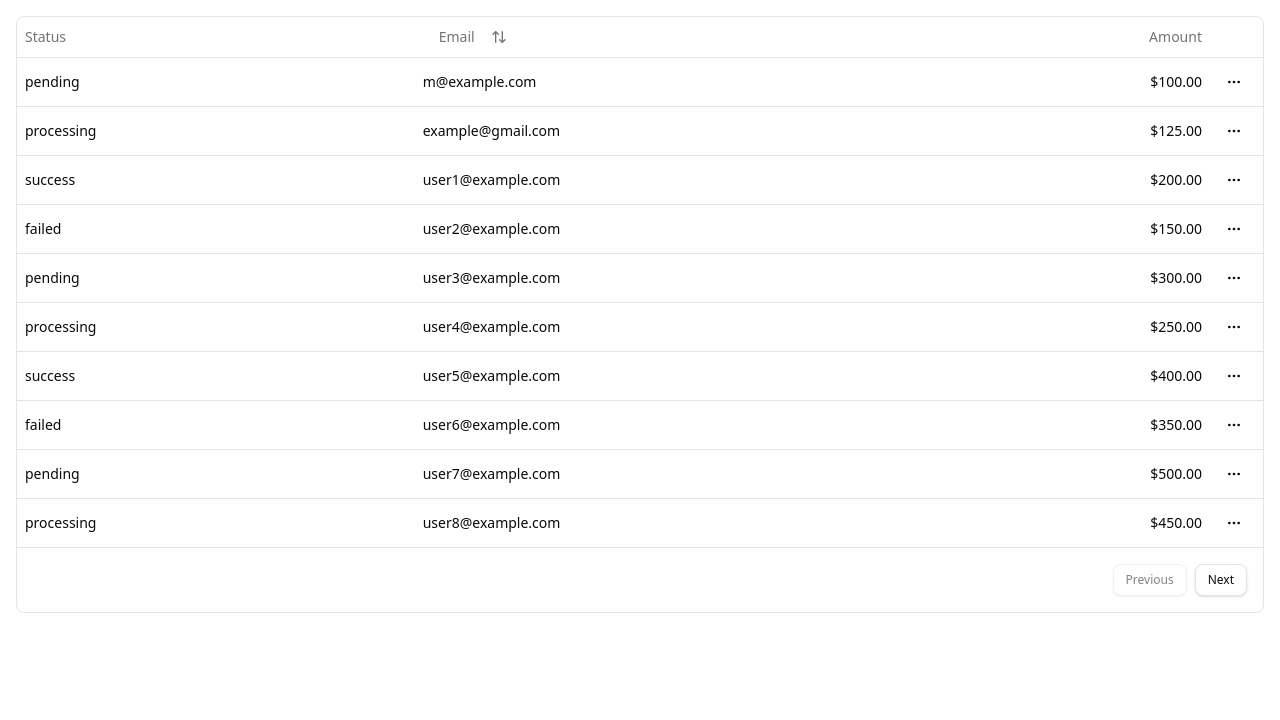
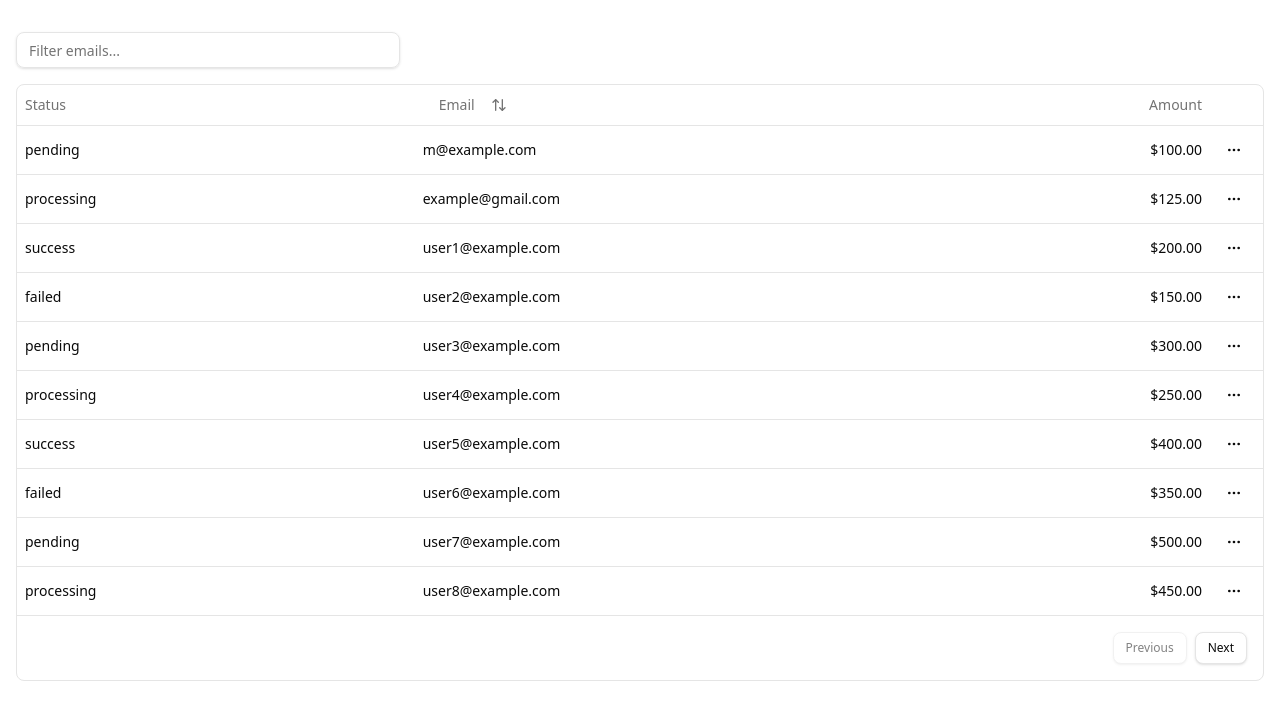
Before and after one commit to soyluisarrieta/shadcn-data-table, a React app: page / in a window 1280 px wide. Shown: the top 720 px of the page. Built offline with nearby package versions, Linux system fonts and the light colour scheme; the HTML template or start-up script is replaced by a standard one.

Commit message:
feat: add email input search from Shadcn docs

```diff
--- /dev/null
+++ b/src/components/commons/data-table-toolbar.tsx
@@ -0,0 +1,21 @@
+import { Input } from '@/components/ui/input'
+import { Table } from '@tanstack/react-table'
+
+interface DataTableToolBarProps <TData> {
+  table: Table<TData>
+}
+
+export default function DataTableToolbar<TData> ({ table }: DataTableToolBarProps<TData>) {
+  return (
+    <div className="flex items-center py-4">
+      <Input
+        placeholder="Filter emails..."
+        value={(table.getColumn('email')?.getFilterValue() as string) ?? ''}
+        onChange={(event) =>
+          table.getColumn('email')?.setFilterValue(event.target.value)
+        }
+        className="max-w-sm"
+      />
+    </div>
+  )
+}
--- a/src/components/commons/data-table.tsx
+++ b/src/components/commons/data-table.tsx
@@ -1,7 +1,9 @@
 import {
   ColumnDef,
+  ColumnFiltersState,
   flexRender,
   getCoreRowModel,
+  getFilteredRowModel,
   getPaginationRowModel,
   getSortedRowModel,
   SortingState,
@@ -18,6 +20,7 @@ import {
 } from '@/components/ui/table'
 import DataTableFooter from '@/components/commons/data-table-footer'
 import { useState } from 'react'
+import DataTableToolbar from '@/components/commons/data-table-toolbar'
 
 interface DataTableProps<TData, TValue> {
   columns: ColumnDef<TData, TValue>[]
@@ -29,20 +32,26 @@ export function DataTable<TData, TValue> ({
   data
 }: DataTableProps<TData, TValue>) {
   const [sorting, setSorting] = useState<SortingState>([])
+  const [columnFilters, setColumnFilters] = useState<ColumnFiltersState>([])
 
   const table = useReactTable({
     data,
     columns,
     onSortingChange: setSorting,
+    onColumnFiltersChange: setColumnFilters,
     getCoreRowModel: getCoreRowModel(),
     getPaginationRowModel: getPaginationRowModel(),
     getSortedRowModel: getSortedRowModel(),
+    getFilteredRowModel: getFilteredRowModel(),
     state: {
-      sorting
+      sorting,
+      columnFilters
     }
   })
 
   return (
+    <>
+      <DataTableToolbar table={table} />
       <div className="rounded-md border">
         <Table>
           <TableHeader>
@@ -90,5 +99,6 @@ export function DataTable<TData, TValue> ({
         </Table>
         <DataTableFooter table={table} />
       </div>
+    </>
   )
 }
--- /dev/null
+++ b/src/components/ui/input.tsx
@@ -0,0 +1,22 @@
+import * as React from "react"
+
+import { cn } from "@/lib/utils"
+
+const Input = React.forwardRef<HTMLInputElement, React.ComponentProps<"input">>(
+  ({ className, type, ...props }, ref) => {
+    return (
+      <input
+        type={type}
+        className={cn(
+          "flex h-9 w-full rounded-md border border-input bg-transparent px-3 py-1 text-base shadow-sm transition-colors file:border-0 file:bg-transparent file:text-sm file:font-medium file:text-foreground placeholder:text-muted-foreground focus-visible:outline-none focus-visible:ring-1 focus-visible:ring-ring disabled:cursor-not-allowed disabled:opacity-50 md:text-sm",
+          className
+        )}
+        ref={ref}
+        {...props}
+      />
+    )
+  }
+)
+Input.displayName = "Input"
+
+export { Input }
```
Lines whose indentation alone changed are shown as unchanged.
